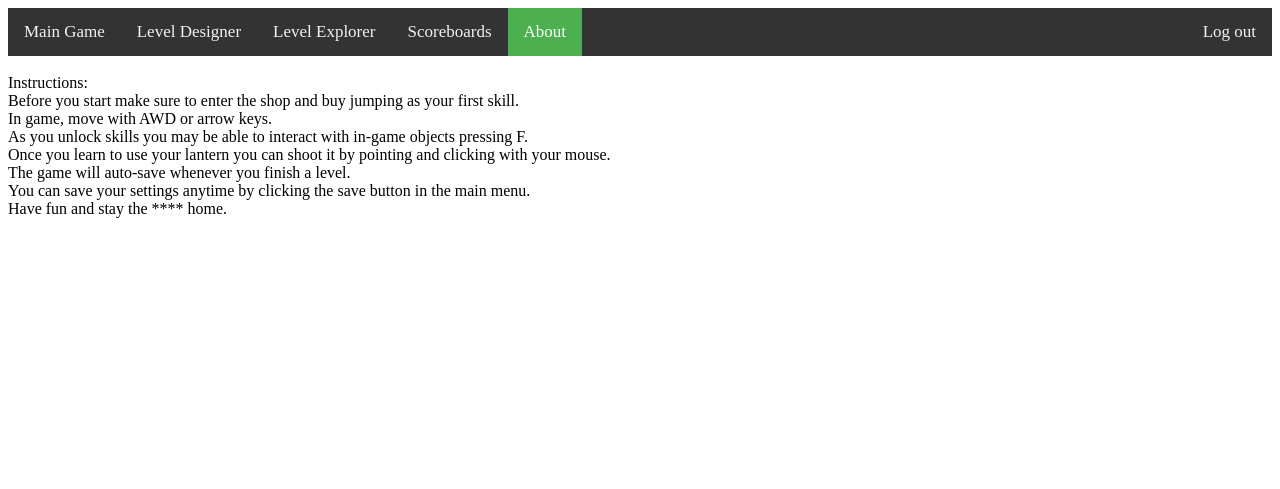
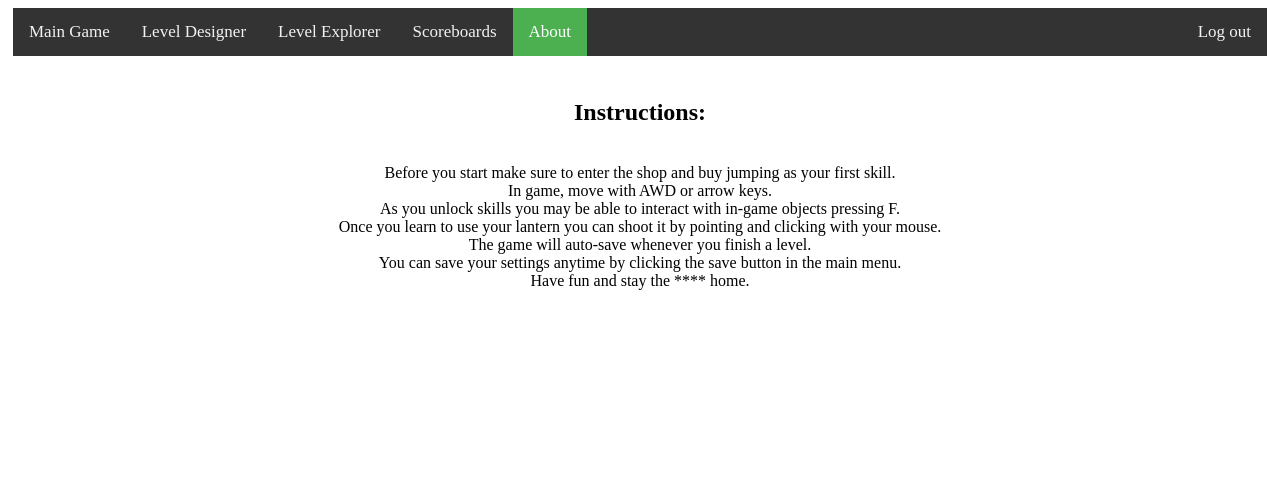
Before and after one commit to FMiranda97/NerdScape, a PHP site: page /about.php in a window 1280 px wide. Shown: the top 489 px of the page. Run offline with PHP 8.4, Linux system fonts and the light colour scheme; the visitor is signed in with stand-in values (Sample User, id 1).

Commit message:
tags semanticas e sticky nav bar

```diff
--- a/NerdScape.php
+++ b/NerdScape.php
@@ -5,6 +5,7 @@ include('actions/do_logout.php')
 
 <!DOCTYPE html>
 <html lang="en">
+
 <head>
     <title>NerdScape</title>
 
@@ -51,15 +52,16 @@ include('actions/do_logout.php')
 
 
 <body>
-	<div class="topnav">
+    <nav class="topnav">
         <a class="active">Main Game</a>
         <a href="levelDesigner.php">Level Designer</a>
         <a href="levelExplorer.php">Level Explorer</a>
         <a href="scoreboards.php">Scoreboards</a>
         <a href="about.php">About</a>
         <a class="logout" href="?logout='1'">Log out</a>
-	</div>
+    </nav>
     <br>
     <canvas id="canvas" width="800" height="450" style="display: block; margin: auto; background: #dddddd"></canvas>
 </body>
+
 </html>
--- a/about.php
+++ b/about.php
@@ -5,29 +5,30 @@ include('actions/do_logout.php');
 
 <!DOCTYPE html>
 <html lang="en">
+
 <head>
     <title>NerdScape - About</title>
 
     <meta charset="utf-8">
-
     <script src="https://ajax.googleapis.com/ajax/libs/jquery/3.4.1/jquery.min.js"></script>
     <link rel="stylesheet" type="text/css" href="css/navbar.css">
     <link rel="stylesheet" type="text/css" href="css/table.css">
+    <link rel="stylesheet" type="text/css" href="css/about.css">
 </head>
 
 
 <body>
-    <div class="topnav">
+    <nav class="topnav">
         <a href="NerdScape.php">Main Game</a>
         <a href="levelDesigner.php">Level Designer</a>
         <a href="levelExplorer.php">Level Explorer</a>
         <a href="scoreboards.php">Scoreboards</a>
         <a class="active">About</a>
         <a class="logout" href="?logout='1'">Log out</a>
-    </div>
+    </nav>
     <br>
-    <div class = "instrucoes">
-        Instructions:<br>
+    <article class="instrucoes">
+        <h2>Instructions:</h2><br>
         Before you start make sure to enter the shop and buy jumping as your first skill.<br>
         In game, move with AWD or arrow keys.<br>
         As you unlock skills you may be able to interact with in-game objects pressing F.<br>
@@ -35,9 +36,9 @@ include('actions/do_logout.php');
         The game will auto-save whenever you finish a level.<br>
         You can save your settings anytime by clicking the save button in the main menu.<br>
         Have fun and stay the **** home.
-    </div>
+    </article>
 
-    <div class = "footer">
+    <footer class="footer">
         NerdScape
         <br>
         Multimédia 2019/2020<br>
@@ -46,7 +47,8 @@ include('actions/do_logout.php');
         Francisco Miranda<br>
         Diogo Cruz<br>
         Inês Mendes<br>
-    </div>
+    </footer>
 
 </body>
+
 </html>
--- /dev/null
+++ b/css/about.css
@@ -0,0 +1,6 @@
+article > h2{
+    text-align: center;
+}
+article {
+    text-align: center;
+}
--- a/css/navbar.css
+++ b/css/navbar.css
@@ -3,6 +3,11 @@
 .topnav {
     background-color: #333;
     overflow: hidden;
+    z-index: 10;
+    margin: 5px;
+    position: -webkit-sticky;
+    position: sticky;
+    top: 0;
 }
 
 /* Style the links inside the navigation bar */
@@ -20,6 +25,10 @@
     background-color: #ddd;
     color: black;
 }
+
+.sticky {
+    position: fixed;
+  }
 
 /* Add a color to the active/current link */
 .topnav a.active {
```
Also changed, not shown: levelDesigner.php (+34 -24 lines), levelExplorer.php (+10 -8 lines), login.php (+5 -2 lines), register.php (+5 -2 lines), scoreboards.php (+11 -9 lines). Lines whose indentation alone changed are shown as unchanged.
